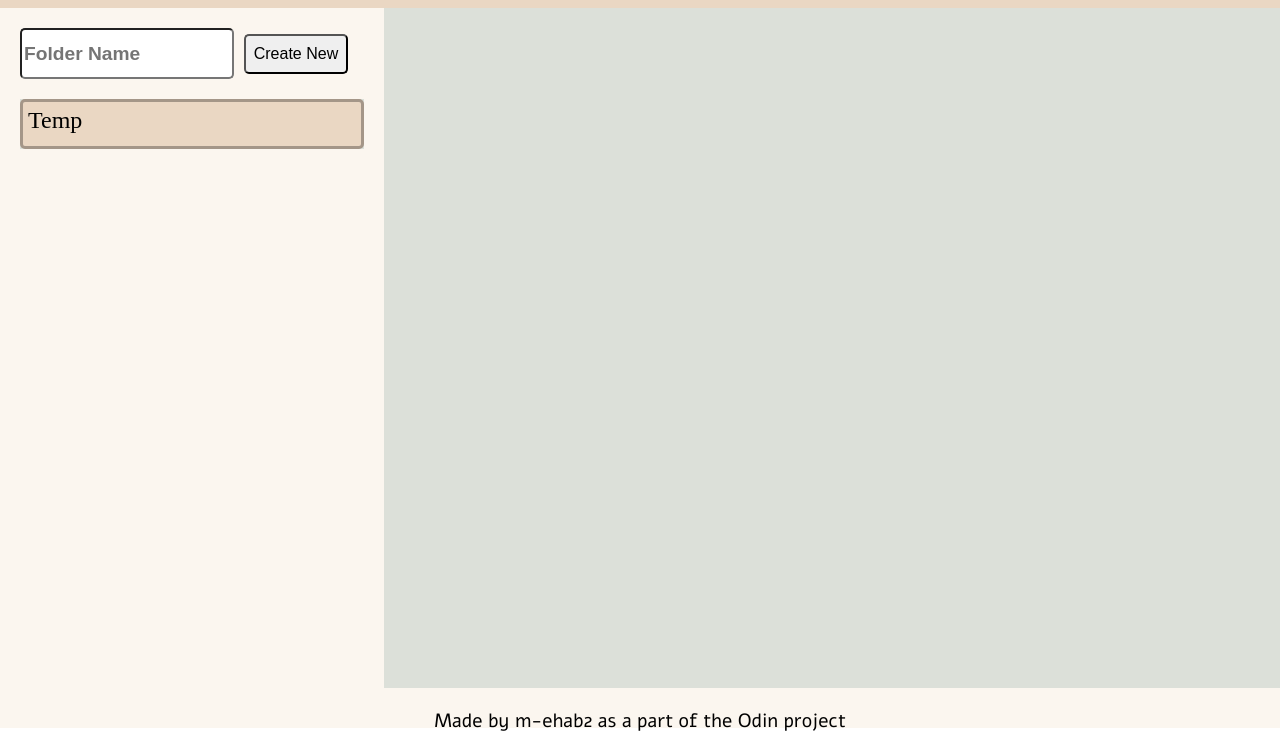
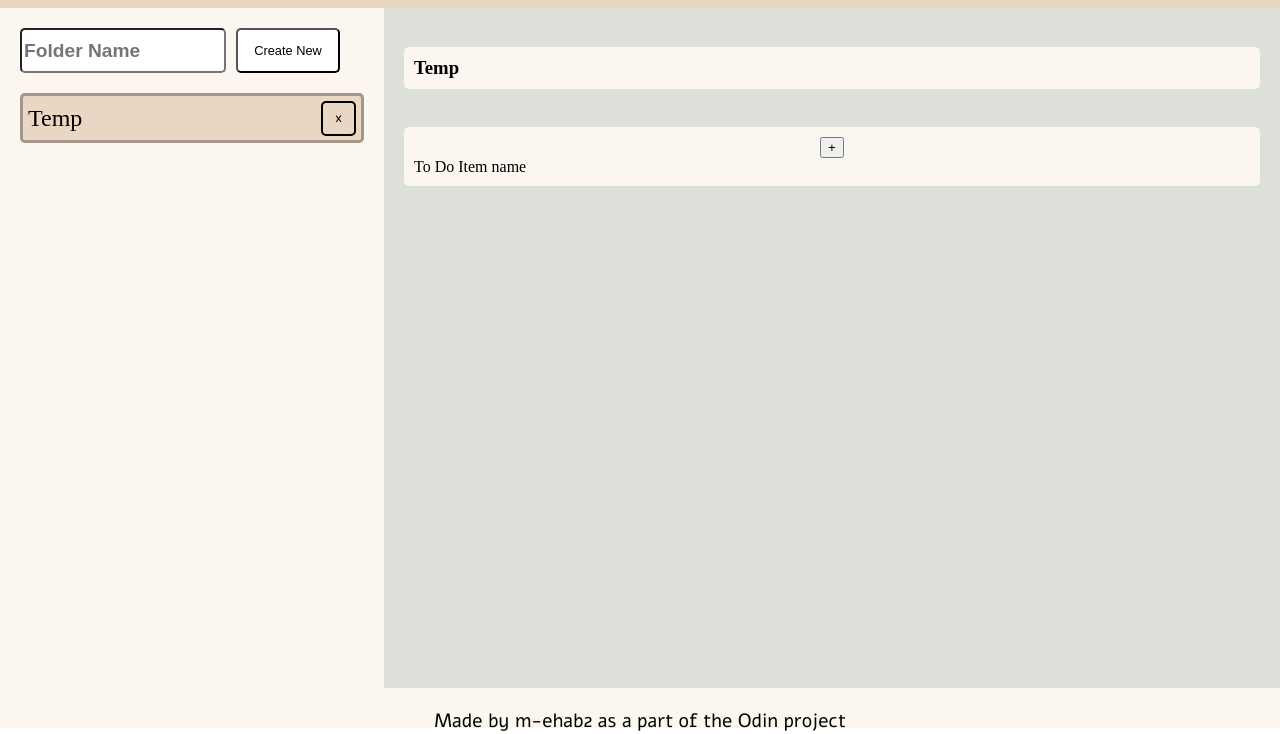
Before and after one commit to m-ehab2/ToDoList, a website built with webpack: page dist/index.html in a window 1280 px wide. Shown: the part 72-806 px from the top of the page. Built offline with nearby package versions, Linux system fonts and the light colour scheme.

Commit message:
added folder functionality

```diff
--- a/package.json
+++ b/package.json
@@ -20,6 +20,7 @@
     "xml-loader": "^1.2.1"
   },
   "dependencies": {
+    "date-fns": "^2.30.0",
     "loadash": "^1.0.0",
     "lodash": "^4.17.21"
   }
--- a/src/functionality.js
+++ b/src/functionality.js
@@ -1,7 +1,26 @@
 export default function submitBtn(){
 	const btn=document.getElementById('fSubmit');
 	const inBox=document.getElementById('fName');
+	const fList=document.getElementById('fList');
 	btn.onclick=function(){
-		return inBox.value;
+		if(inBox.value){
+			if(fList.childElementCount<10){
+				const fold=document.createElement('div');
+				fold.id='folder';
+				fold.innerHTML=inBox.value;
+				fold.addEventListener('click',function(event){
+					console.log(fold.innerHTML);
+				});
+				const deleteButton=document.createElement('button');
+				deleteButton.innerHTML='x';
+				deleteButton.id='del';
+				deleteButton.addEventListener('click',function(event){
+					console.log(fold.innerHTML+'delete');
+				});
+				fold.appendChild(deleteButton);
+				fList.appendChild(fold);
+			}
+			return inBox.value;
+		}
 	};
 }
--- a/src/index.js
+++ b/src/index.js
@@ -5,4 +5,4 @@ import './style.css';
 import Skeleton from './mainBody';
 import submitBtn from './functionality';
 document.body.appendChild(Skeleton());
-submitBtn();
+console.log(submitBtn());
--- a/src/mainBody.js
+++ b/src/mainBody.js
@@ -35,6 +35,7 @@ export default function Skeleton() {
 	//Folder Creation
 	const fName=document.createElement('input');
 	fName.setAttribute('type','text');
+	fName.setAttribute('maxlength','25');
 	fName.placeholder='Folder Name';
 	fName.id='fName';
 	const btn1=document.createElement('button');
@@ -51,11 +52,34 @@ export default function Skeleton() {
 	const folder=document.createElement('div');
 	folder.id='folder';
 	folder.innerHTML='Temp';
+	const deleteButton=document.createElement('button');
+	deleteButton.innerHTML='x';
+	deleteButton.id='del';
+	folder.appendChild(deleteButton);
 	fList.appendChild(folder);
-
 	sBar.appendChild(fList);
 	kek.appendChild(sBar);
 	main.appendChild(kek);
+	//Creating the todos
+	const toDoList=document.createElement('div');
+	toDoList.id='toDoList';
+	const foldTitle=document.createElement('h3');
+	foldTitle.innerHTML='Temp';
+	foldTitle.id='foldTitle';
+	const toDos=document.createElement('div');
+	toDos.id='toDos';
+	const addToDo=document.createElement('button');
+	addToDo.innerHTML='+';
+	const itemToDo=document.createElement('div');
+	itemToDo.id='toDoItem';
+	const itemName=document.createElement('div');
+	itemName.innerHTML='To Do Item name';
+	itemToDo.appendChild(itemName);
+	toDos.appendChild(addToDo);
+	toDos.appendChild(itemToDo);
+	toDoList.appendChild(foldTitle);
+	toDoList.appendChild(toDos);
+	kek.appendChild(toDoList);
 	//Creating Footer
 	const footer=document.createElement('div');
 	footer.id='footer';
--- a/src/style.css
+++ b/src/style.css
@@ -57,6 +57,7 @@ body,html{
      height: 85%;
      /* padding: 10px; */
      /* box-sizing: border-box; */
+     display: flex;
 }
 #sBar{
      width: 30%;
@@ -79,19 +80,23 @@ body,html{
      border-radius: 5px;
      font-size: larger;
      font-weight: bold;
+     box-sizing: border-box;
 }
 #fSubmit{
      width: 30%;
-     height: 40px;
+     height: 45px;
      box-sizing: border-box;
      padding: 5px;
      border-radius: 5px;
-     font-size: 100%;
+     /* font-size: 100%; */
+     font-size: 80%;
+     background-color: white;
+     color: black;
 }
 #fList{
      display: flex;
      flex-direction: column;
-     background-color: #dce0d9;
+     gap: 20px;
 }
 #folder{
      height: 50px;
@@ -103,9 +108,60 @@ body,html{
      border-width: 3px;
      border-color:  rgba(0, 0, 0, 0.3);
      border-style: solid;
+     display: flex;
+     justify-content: space-between;
+     align-items: center;
+     word-wrap: normal;
 }
+
 #folder:hover{
      border-color:  rgba(0, 0, 0, 1);
+}
+
+#del{
+     border: 0px;
+     background: rgba(0, 0, 0, 0);
+     border-radius: 5px;
+     padding:5px;
+     width:35px;
+     height:35px;
+     box-sizing: border-box;
+     border-width: 2px;
+     border-color: black;
+     border-style: solid;
+     font-family: 'MyFont';
+     font-size: small;
+}
+#del:hover{
+     border-color: #fbf6ef;
+}
+#toDoList{
+     width: 70%;
+     height: 100%;
+     padding: 20px;
+     box-sizing: border-box;
+     display: flex;
+     flex-direction: column;
+     gap: 20px;
+     flex-direction: column;
+}
+#foldTitle{
+     background-color: #fbf6ef;
+     padding: 10px;
+     box-sizing: border-box;
+     border-radius: 5px;
+}
+#toDos{
+     background-color: #fbf6ef;
+     padding: 10px;
+     box-sizing: border-box;
+     border-radius: 5px;
+     display: flex;
+     flex-direction: column;
+     height: max-content;
+}
+#toDos>button{
+     align-self: center;
 }
 #footer{
      height: 5%;
```
Also changed, not shown: 2 other files.
